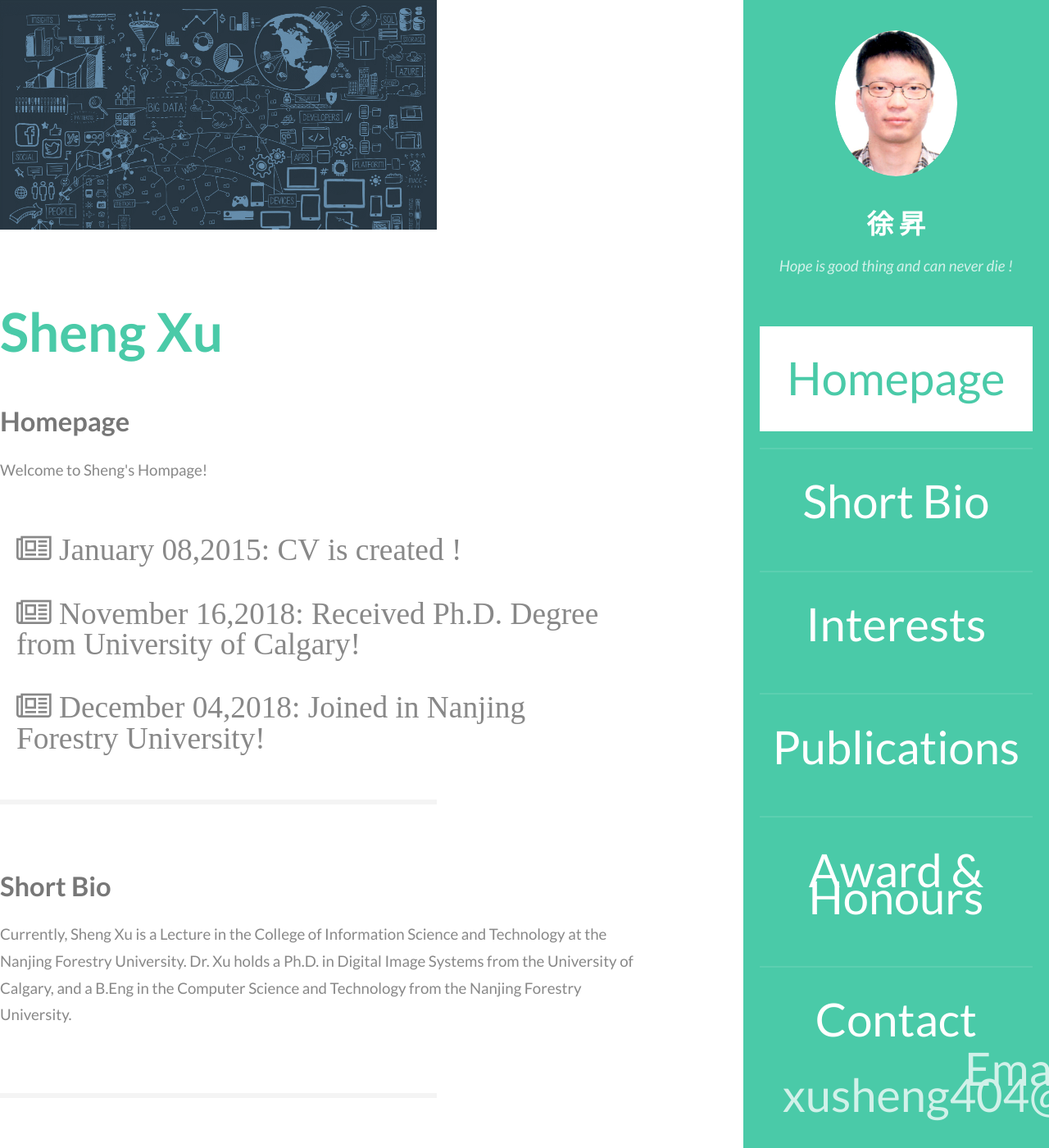
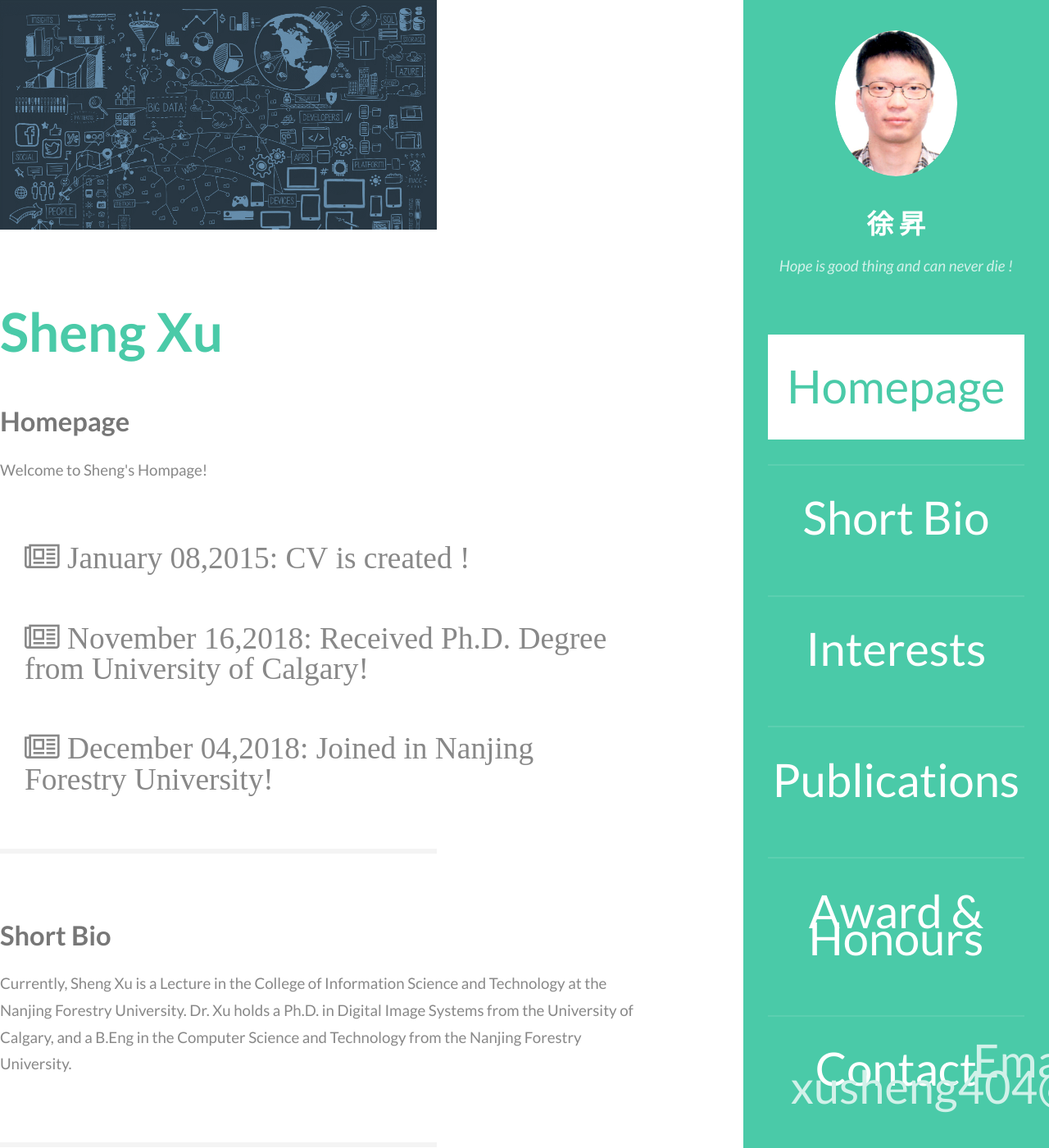
Before and after one commit to lostagex/shengxu, a Jekyll site: the page built from index.html, in a window 1280 px wide and 1400 px high. Shown: the whole window at 82% size. Built offline with Jekyll 4.4.1, drawn with Linux system fonts in a browser that asks for light colours.

Commit message:
Update style.css

```diff
--- a/css/style.css
+++ b/css/style.css
@@ -505,7 +505,7 @@
 
 
 li {
-    margin: 20px;
+    margin: 30px;
     list-style: none;
 	font-size: 3em;
 
```
